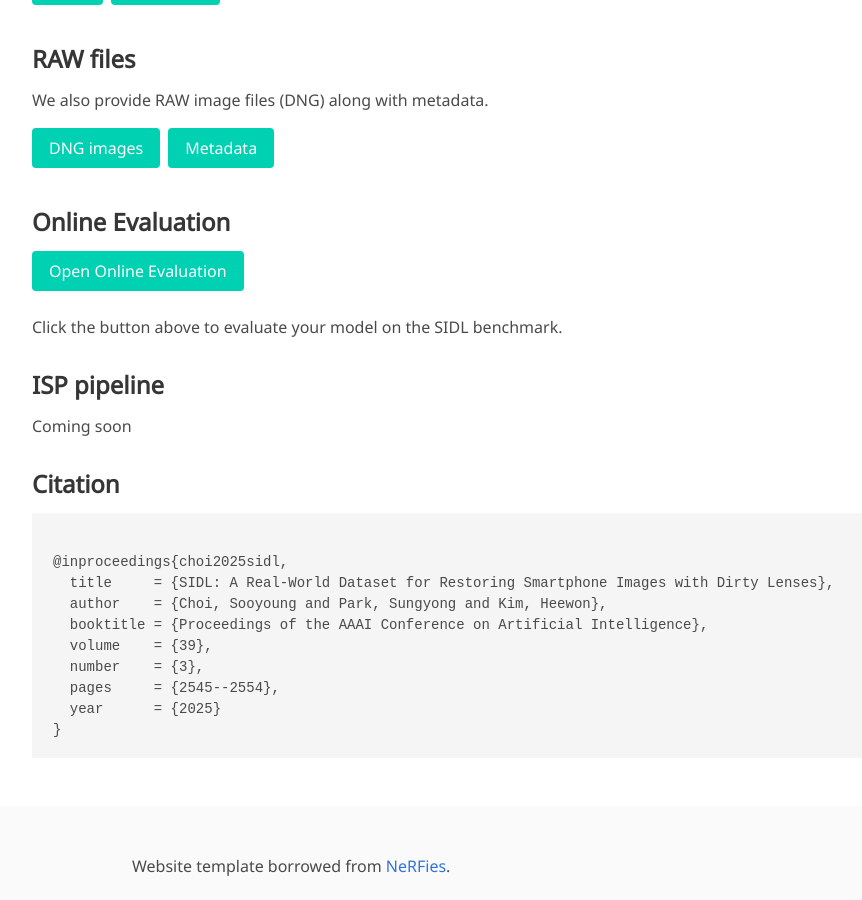
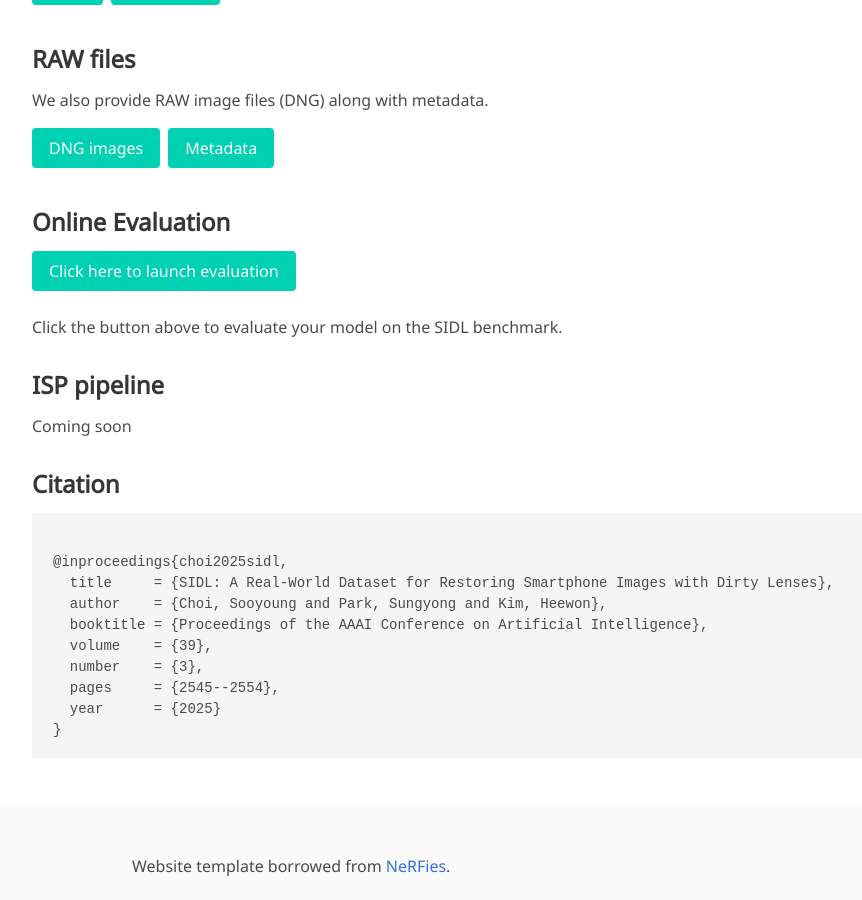
Before and after one commit to sidl-benchmark/sidl-benchmark.github.io, a Jekyll site: the page built from index.md, in a window 1280 px wide and 900 px high, scrolled down 1723 px. Shown: the whole window, without its empty margins (128-990 px from the left). Built offline with Jekyll 4.4.1, drawn with Linux system fonts in a browser that asks for light colours; some web fonts are replaced.

Commit message:
Update index.md

```diff
--- a/index.md
+++ b/index.md
@@ -59,7 +59,7 @@ We also provide RAW image files (DNG) along with metadata.
 
 ### Online Evaluation
 <div class="buttons" style="text-align: center; margin-top: 1em;">
-  <a class="button is-primary" href="http://203.253.25.170:8080" target="_blank">Open Online Evaluation</a>
+  <a class="button is-primary" href="http://203.253.25.170:8080" target="_blank">Click here to launch evaluation</a>
 </div>
 Click the button above to evaluate your model on the SIDL benchmark.
 
```
